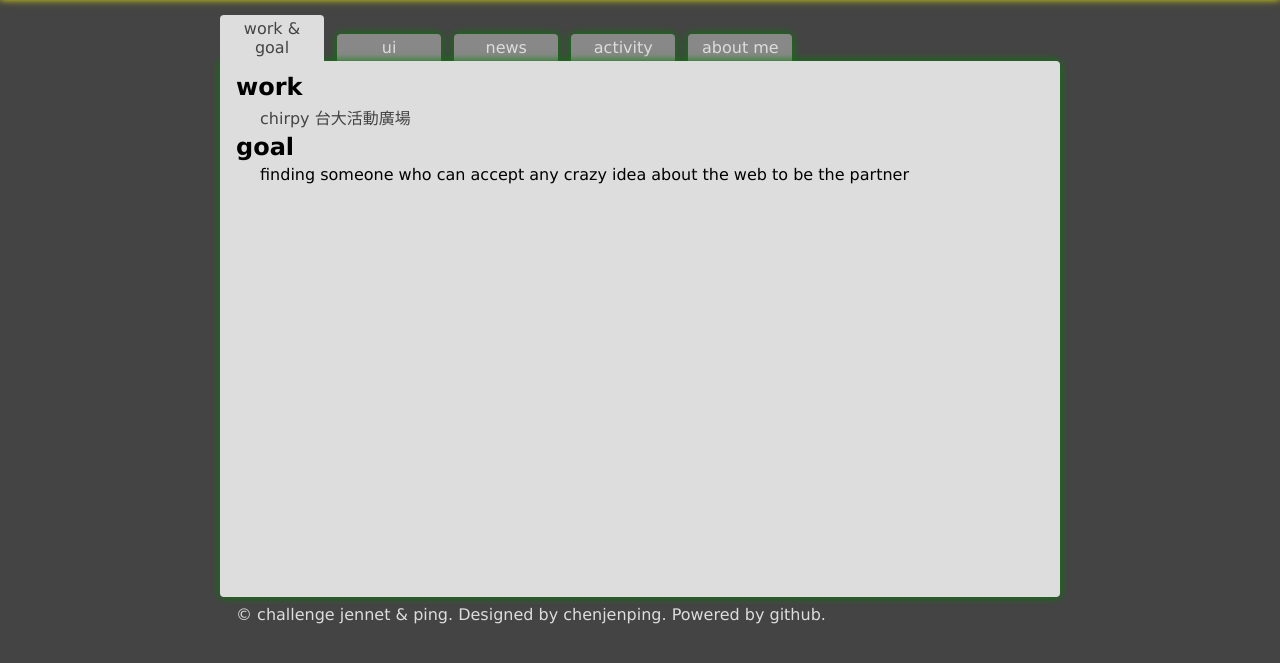
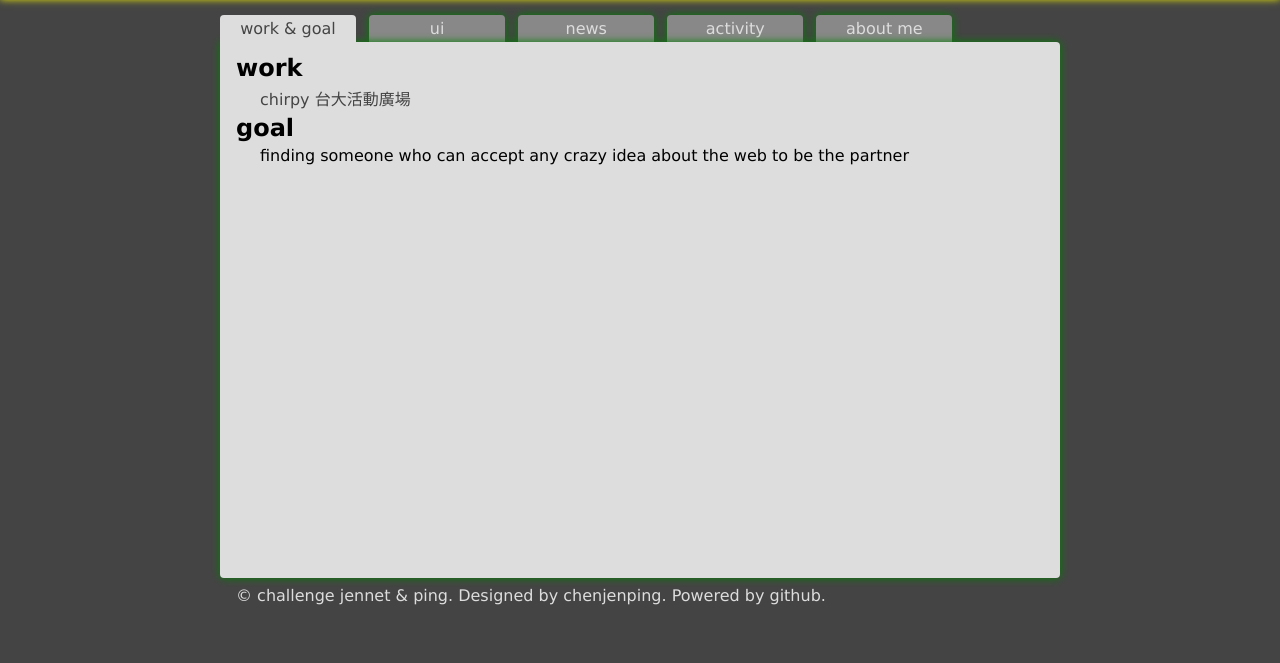
Before and after one commit to chenjenping/home, a plain HTML site: page index.html in a window 1280 px wide. Shown: the part 65-728 px from the top of the page. Drawn offline with nearby package versions, Linux system fonts and the light colour scheme.

Commit message:
adjust tab font size

```diff
--- a/stylesheets/core.css
+++ b/stylesheets/core.css
@@ -188,7 +188,7 @@ li.tab
     display: inline-block;
     margin: 0 4px;
     padding: 4px 8px;
-    width: 88px;
+    width: 120px;
     border-radius: 4px 4px 0 0;
     -moz-border-radius: 4px 4px 0 0;
     -o-border-radius: 4px 4px 0 0;
@@ -202,6 +202,7 @@ li.tab
     background: #888888;
     cursor: pointer;
     text-align: center;
+    font-size: 16px;
     color: #dddddd;
 }
 
```
